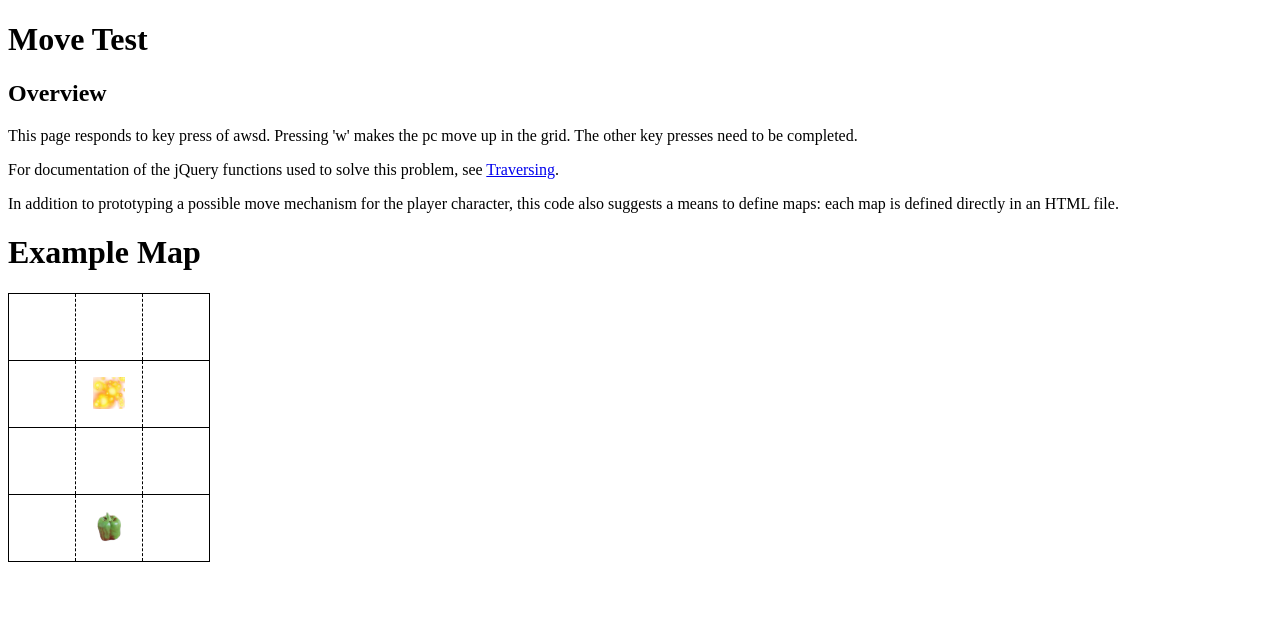
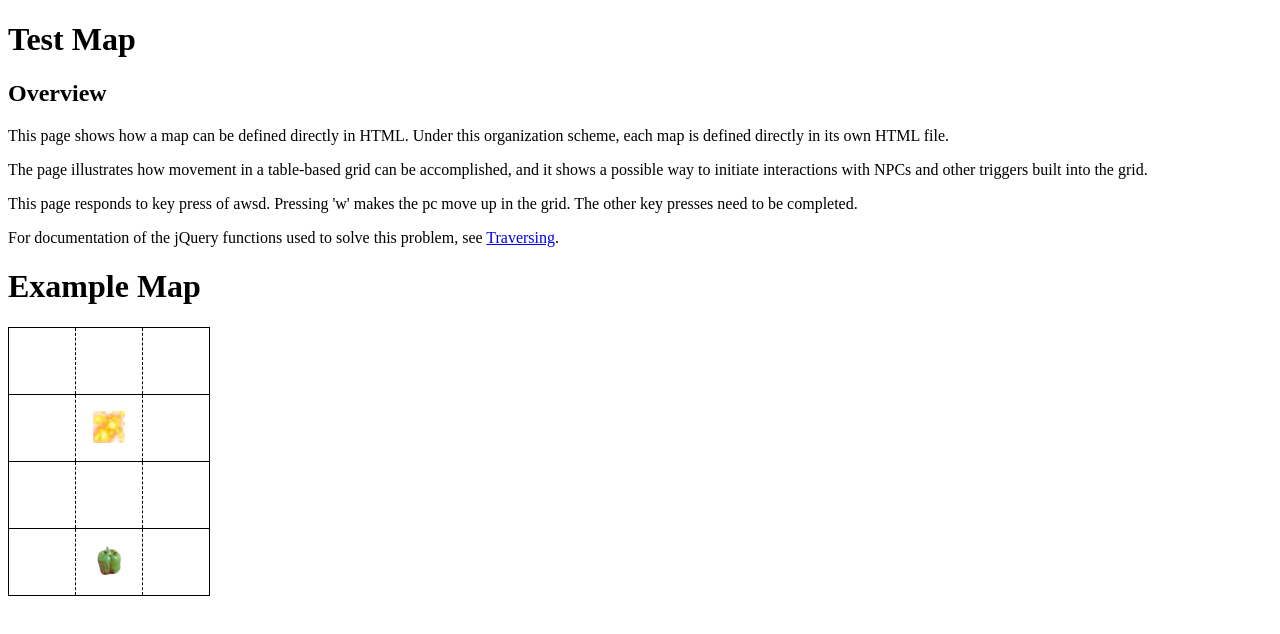
Before and after one commit to csusbdt/webgame, a plain HTML site: page web/maps/test.html in a window 1280 px wide. Drawn offline with Linux system fonts and the light colour scheme.

Commit message:
Cleaned test page

```diff
--- a/web/maps/test.html
+++ b/web/maps/test.html
@@ -1,7 +1,7 @@
 <!DOCTYPE html>
     <head>
         <meta charset="utf-8">
-        <title>Move Test</title>
+        <title>Test Map</title>
         <style>
         	// See http://css-tricks.com/css-transparency-settings-for-all-broswers/
         	.transparent {
@@ -56,9 +56,21 @@
     </head>
     <body>
 
-    <h1>Move Test</h1>
+    <h1>Test Map</h1>
 
     <h2>Overview</h2>
+
+    <p>
+    This page shows how a map can be defined directly in HTML.
+    Under this organization scheme, each map is defined
+    directly in its own HTML file.
+    </p>
+
+    <p>
+    The page illustrates how movement in a table-based grid can be accomplished,
+    and it shows a possible way to initiate interactions with NPCs and
+    other triggers built into the grid.
+    </p>
 
     <p>
     This page responds to key press of awsd.  Pressing 'w' makes the pc
@@ -68,12 +80,6 @@
     <p>
     For documentation of the jQuery functions used to solve this
     problem, see <a href="http://api.jquery.com/category/Traversing/">Traversing</a>.
-    </p>
-
-    <p>
-    In addition to prototyping a possible move mechanism for the player
-    character, this code also suggests a means to define maps: each map
-    is defined directly in an HTML file.
     </p>
 
     <h1>Example Map</h1>
```
